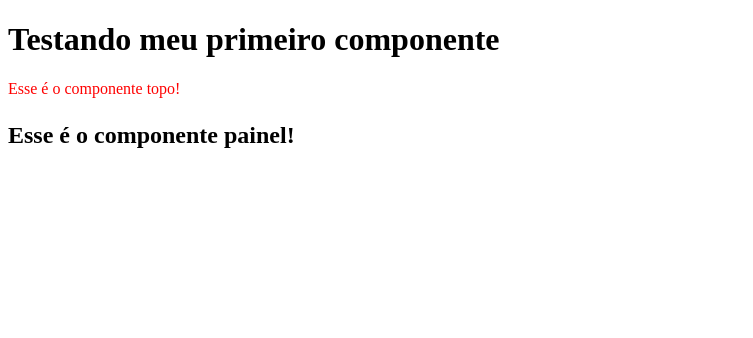
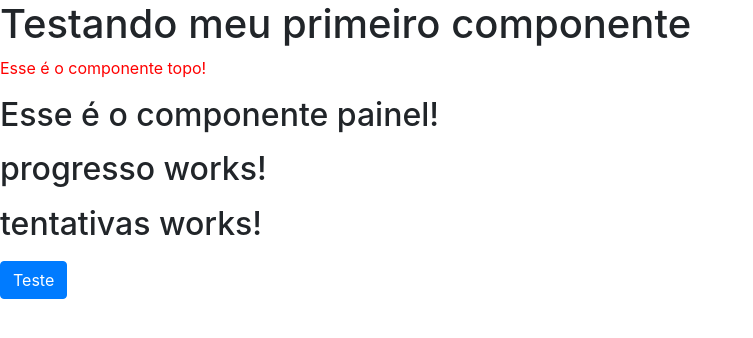
Before and after one commit to LuccasAugusto/app1-tradutor-angular, an Angular app in the folder app1/: page / in a window 1280 px wide. Shown: the top 338 px of the page, without its empty margins (0-753 px from the left). Built offline with nearby package versions, Linux system fonts and the light colour scheme.

Commit message:
bootstrap installed

```diff
--- a/app1/angular.json
+++ b/app1/angular.json
@@ -24,6 +24,7 @@
               "src/assets"
             ],
             "styles": [
+              "./node_modules/bootstrap/dist/css/bootstrap.min.css",
               "src/styles.css"
             ],
             "scripts": []
--- a/app1/package.json
+++ b/app1/package.json
@@ -19,6 +19,7 @@
     "@angular/platform-browser": "~9.0.7",
     "@angular/platform-browser-dynamic": "~9.0.7",
     "@angular/router": "~9.0.7",
+    "bootstrap": "^4.4.1",
     "rxjs": "~6.5.4",
     "tslib": "^1.10.0",
     "zone.js": "~0.10.2"
--- a/app1/src/app/painel/painel.component.html
+++ b/app1/src/app/painel/painel.component.html
@@ -1 +1,6 @@
 <p>Esse é o componente painel!</p>
+
+<app-progresso></app-progresso>
+<app-tentativas></app-tentativas>
+
+<button class="btn btn-primary">Teste</button>
```
Also changed, not shown: 1 other file (tests, documents, lock files or other folders).
